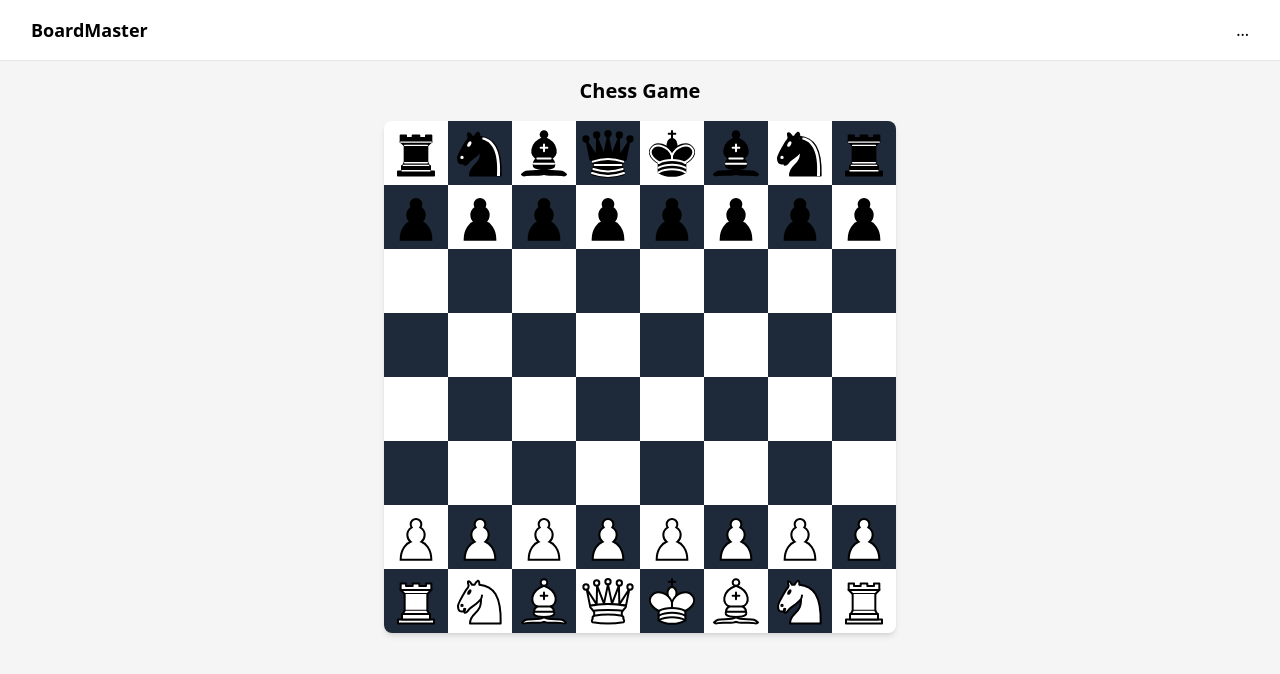
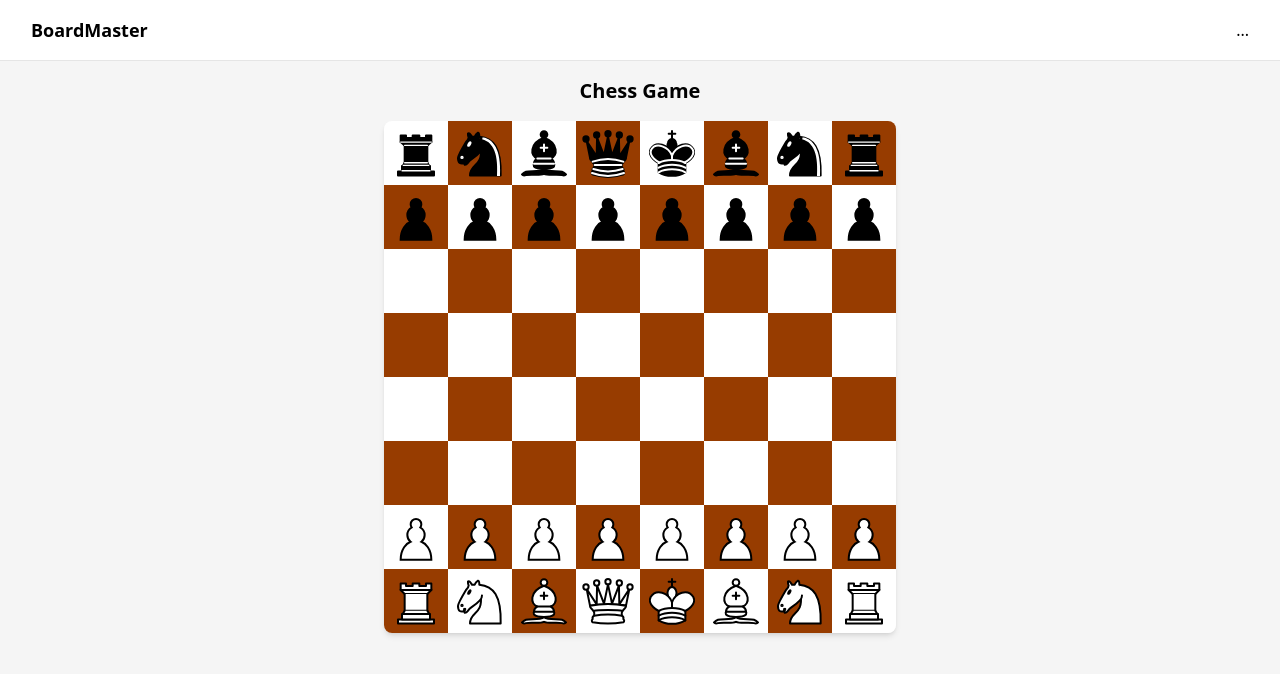
Before and after one commit to Solomon-77/board-games, a React (Vite) app: page /chess in a window 1280 px wide. Shown: the top 674 px of the page. Built offline with nearby package versions, Linux system fonts and the light colour scheme.

Commit message:
update pieces

```diff
--- a/package.json
+++ b/package.json
@@ -10,6 +10,7 @@
     "preview": "vite preview"
   },
   "dependencies": {
+    "@dnd-kit/core": "^6.3.1",
     "@tailwindcss/vite": "^4.1.7",
     "react": "^19.1.0",
     "react-dom": "^19.1.0",
@@ -18,7 +19,7 @@
   },
   "devDependencies": {
     "@eslint/js": "^9.27.0",
-    "@types/react": "^19.1.5",
+    "@types/react": "^19.1.6",
     "@types/react-dom": "^19.1.5",
     "@vitejs/plugin-react": "^4.5.0",
     "eslint": "^9.27.0",
--- a/src/games/Chess.tsx
+++ b/src/games/Chess.tsx
@@ -33,7 +33,7 @@ const Chess = () => {
    const [board] = useState<Board>(createBoard)
 
    function getSquareColor(rowIndex: number, colIndex: number): string {
-      return (rowIndex + colIndex) % 2 === 0 ? 'bg-white' : 'bg-gray-800'
+      return (rowIndex + colIndex) % 2 === 0 ? 'bg-white' : 'bg-amber-800'
    }
 
    return (
@@ -54,7 +54,7 @@ const Chess = () => {
                         <img
                            src={pieces[board[rowIndex][colIndex] as Piece]}
                            alt={board[rowIndex][colIndex]}
-                           className="w-full h-full p-[2px]"
+                           className="w-full h-full p-[2px] cursor-pointer select-none"
                         />
                      )}
                   </div>
```
Also changed, not shown: 1 other file (tests, documents, lock files or other folders).
